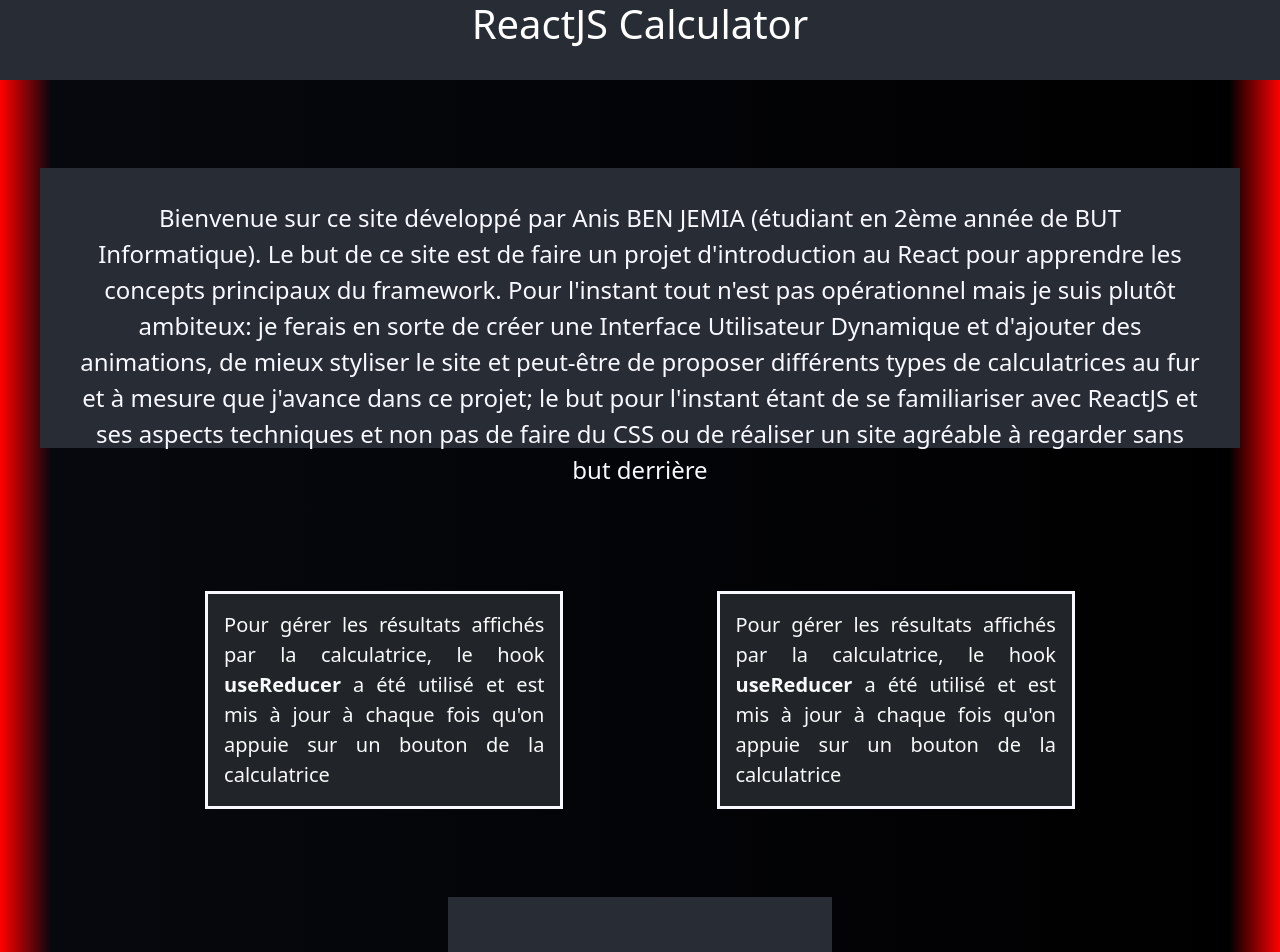
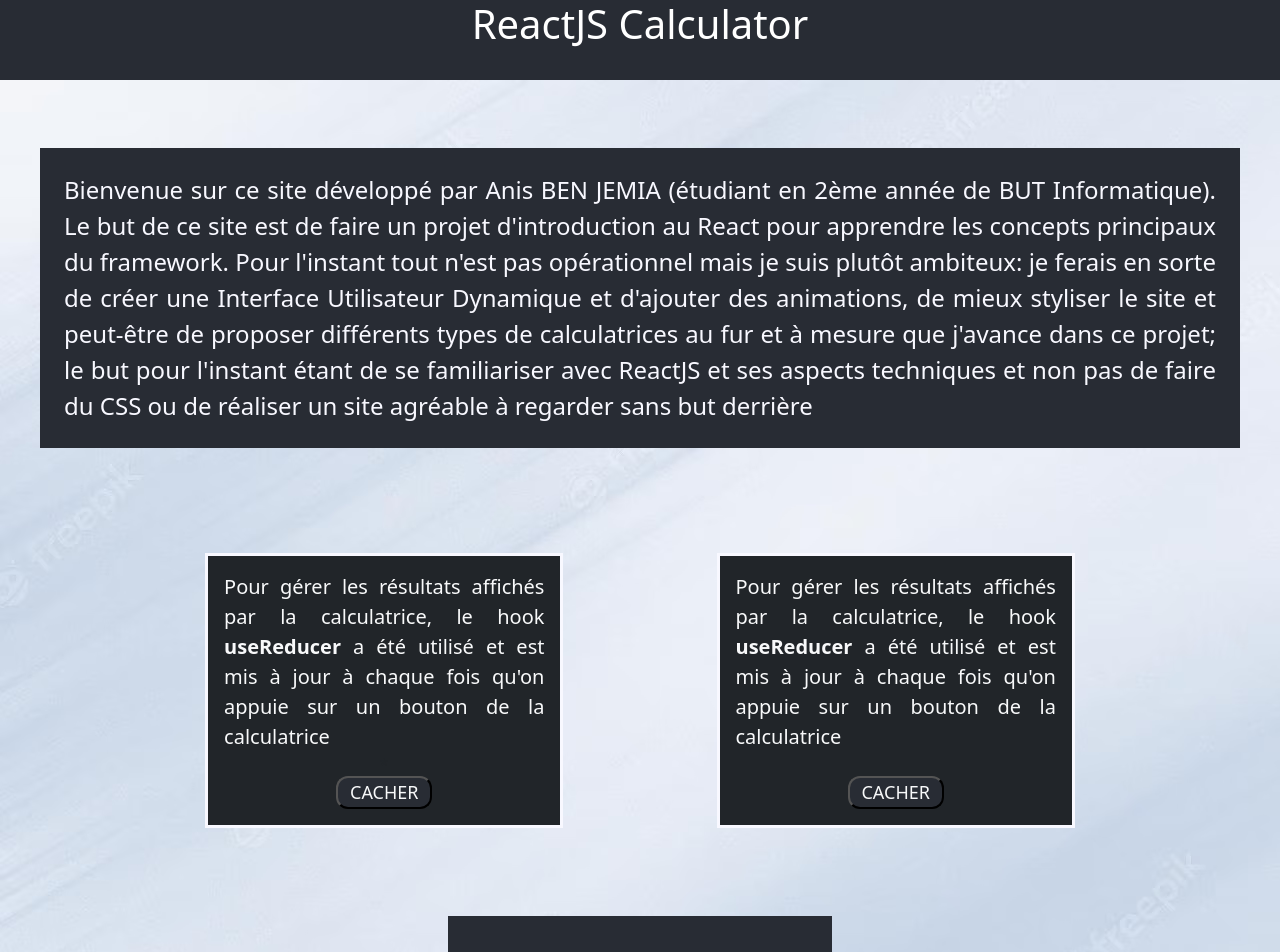
Before and after one commit to Olibrius71/React_Calculator, a React (Create React App) app: page / in a window 1280 px wide. Shown: the top 952 px of the page. Built offline with nearby package versions, Linux system fonts and the light colour scheme.

Commit message:
On peut correctement faire disparaître et réapparaître les descriptions grâce à plusieurs boutons et à des hooks useState et useLayoutEffect (léger bug quand on faît disparaître une seule description), changement du fond d'écran (image)

```diff
--- a/package.json
+++ b/package.json
@@ -9,6 +9,7 @@
     "bootstrap": "^5.2.3",
     "framer-motion": "^10.0.2",
     "react": "^18.2.0",
+    "react-bootstrap": "^2.7.2",
     "react-dom": "^18.2.0",
     "react-scripts": "^5.0.1",
     "web-vitals": "^2.1.4"
--- a/src/App.css
+++ b/src/App.css
@@ -1,7 +1,6 @@
 body {
     margin: 0;
     padding: 0;
-    background-color: black;
 }
 
 html {
--- a/src/components/CalcContainer.css
+++ b/src/components/CalcContainer.css
@@ -1,7 +1,10 @@
 .main-container {
     width: 100%;
     height: 190vh;
-    background: linear-gradient(to right, rgba(255,0,0,1) 0%, rgba(6,8,14,1) 4%, rgba(0,0,0,1) 96%, rgba(255,0,0,1) 100%);
+    background-image: url("../../public/main-background.avif");
+  /*  background-color: ghostwhite;  */
+ /*   background: linear-gradient(to right, rgba(255,0,0,1) 0%, rgba(6,8,14,1) 4%, rgba(0,0,0,1) 96%, rgba(255,0,0,1) 100%); */
+
    /* background-color: #020307;*/
 
     padding: 40px;
--- a/src/components/CalcDescription.css
+++ b/src/components/CalcDescription.css
@@ -12,3 +12,25 @@
 .calc-description-text {
     text-align: justify;
 }
+
+.calc-description-button {
+    width: 30%;
+    background-color: #282c34;
+
+    font-size: 18px;
+    border-radius: 12px;
+    transition: background-color 200ms ease-in;
+}
+
+.calc-description-button:hover {
+    background-color: blue;
+}
+
+
+.respawn-button {
+    background-color: #282c34;
+    margin-right: auto;
+    width: 8vw;
+    height: auto;
+    font-size: 19px;
+}
--- a/src/components/CalcDescription.jsx
+++ b/src/components/CalcDescription.jsx
@@ -1,16 +1,49 @@
-import React from "react";
+import React, {useEffect, useLayoutEffect, useState} from "react";
 import {motion} from "framer-motion";
 import "./CalcDescription.css";
+
 function CalcDescription() {
+    const [showFirst, setShowFirst] = useState(true);
+    const [showSecond, setShowSecond] = useState(true);
+
+    const [showRespawn, setShowRespawn] = useState(false);
+    const [respawn, setRespawn] = useState(false);
+
+    useLayoutEffect(() => {
+        if (!showFirst || !showSecond) {
+            setShowRespawn(true);
+        }
+        else {
+            setShowRespawn(false);
+        }
+    }, [showFirst, showSecond]);
+
+    useLayoutEffect(() => {
+        setShowFirst(true);
+        setShowSecond(true);
+        setRespawn(false)
+    }, [respawn])
+
     return (
         <div as={motion.div} className="calc-descriptions-container d-flex flex-row justify-content-evenly my-5">
-            <div as={motion.div} className="calc-description-div bg-dark p-3 justify-content-center">
+            {showRespawn &&
+                <button className="respawn-button text-light align-self-center text-wrap p-1" onClick={() => setRespawn(true)}>Remontrer Descriptions</button>
+            }
+
+            {showFirst &&
+            <div component={motion.div}
+
+                 className="calc-description-div bg-dark p-3 d-flex flex-column justify-content-between">
                 <div className="calc-description-text text-light text-break fs-5">Pour gérer les résultats affichés par la calculatrice, le hook <strong>useReducer</strong> a été utilisé et est mis à jour à chaque fois qu'on appuie sur un bouton de la calculatrice</div>
+                *<button className="calc-description-button align-self-center text-light" onClick={() => setShowFirst(!showFirst)}>CACHER</button>
             </div>
-
-            <div as={motion.div} className="calc-description-div bg-dark p-3 justify-content-center">
+            }
+            {showSecond &&
+            <div as={motion.div} className="calc-description-div bg-dark p-3 d-flex flex-column justify-content-between">
                 <div className="calc-description-text text-light text-break fs-5">Pour gérer les résultats affichés par la calculatrice, le hook <strong>useReducer</strong> a été utilisé et est mis à jour à chaque fois qu'on appuie sur un bouton de la calculatrice</div>
+                <button className="calc-description-button align-self-center text-light" onClick={() => setShowSecond(!showSecond)}>CACHER</button>
             </div>
+            }
         </div>
     )
 }
--- a/src/components/Presentation.css
+++ b/src/components/Presentation.css
@@ -1,11 +1,12 @@
 .presentation {
 
     width: 100%;
-    height: 35vh;
+    height: auto;
     background-color: #282c34;
     padding: 4vh 3vw 4vh 3vw;
 
     color: ghostwhite;
     font-size: 24px;
 
+    text-align: justify;
 }
--- a/src/components/Presentation.jsx
+++ b/src/components/Presentation.jsx
@@ -2,7 +2,7 @@ import './Presentation.css';
 
 function Presentation() {
     return (
-        <div className="presentation">
+        <div className="presentation p-4">
             Bienvenue sur ce site développé par Anis BEN JEMIA (étudiant en 2ème année de BUT Informatique).
             Le but de ce site est de faire un projet d'introduction au React pour apprendre les concepts principaux
             du framework. Pour l'instant tout n'est pas opérationnel mais je suis plutôt ambiteux: je ferais en sorte
```
Also changed, not shown: public/main-background.avif (added), 1 other file (tests, documents, lock files or other folders).
